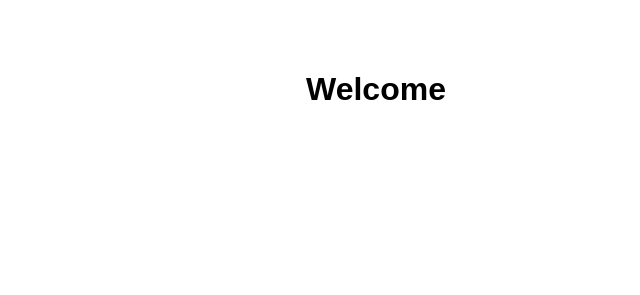
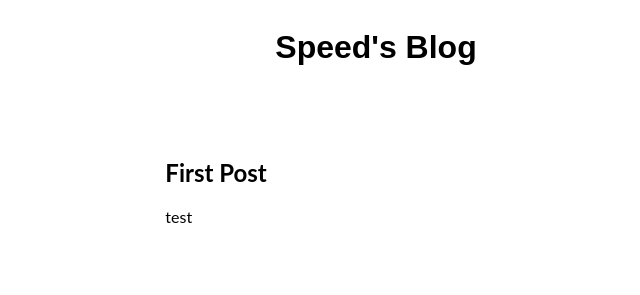
Before and after one commit to speed-t/speedsblog, a plain HTML site: page index.html in a window 1280 px wide. Shown: the whole page, without its empty margins (264-904 px from the left). Drawn offline with Linux system fonts and the light colour scheme.

Commit message:
Adding some beginning framework of index page

```diff
--- a/css/styles.css
+++ b/css/styles.css
@@ -0,0 +1,18 @@
+.wrapper {
+    display: grid;
+    grid-template-columns: repeat(3, 1fr);
+}
+
+.content {
+    grid-column: 2;
+    padding-bottom: 50px;
+}
+
+.post {
+    font-family: "Source Code Pro", Lato, sans-serif
+}
+
+.post-header {
+    text-decoration: none;
+    color: black;
+}
--- a/index.html
+++ b/index.html
@@ -4,13 +4,20 @@
     <meta charset="utf-8">
     <meta name="viewport" content="width=device-width, initial-scale=1">
     <title>Speed's Blog</title>
-    <link href="css/styles.css" rel="stylesheet" />
+    <link href="css/styles.css" rel="stylesheet"/>
 </head>
 <body>
+<div class="wrapper">
+    <h1 style="text-align: center; white-space:nowrap; font-family:'Source Code Pro',sans-serif;"
+        class="content"><b><a href="/"
+                              style="text-decoration:none; color:black;">Speed's
+        Blog</a></b></h1>
 
-<h1 style="text-align:center; font-family:'Source Code Pro',sans-serif; padding-top: 50px"><b>Welcome</b></h1>
+    <div class="content post">
+        <h2><b><a class="post-header" href="/blog_entries/first_post">First Post</a></b></h2>
+        <p>test</p>
+    </div>
 
-
-
+</div>
 </body>
 </html>
```
Also changed, not shown: blog_entries/first_post.html (added).
